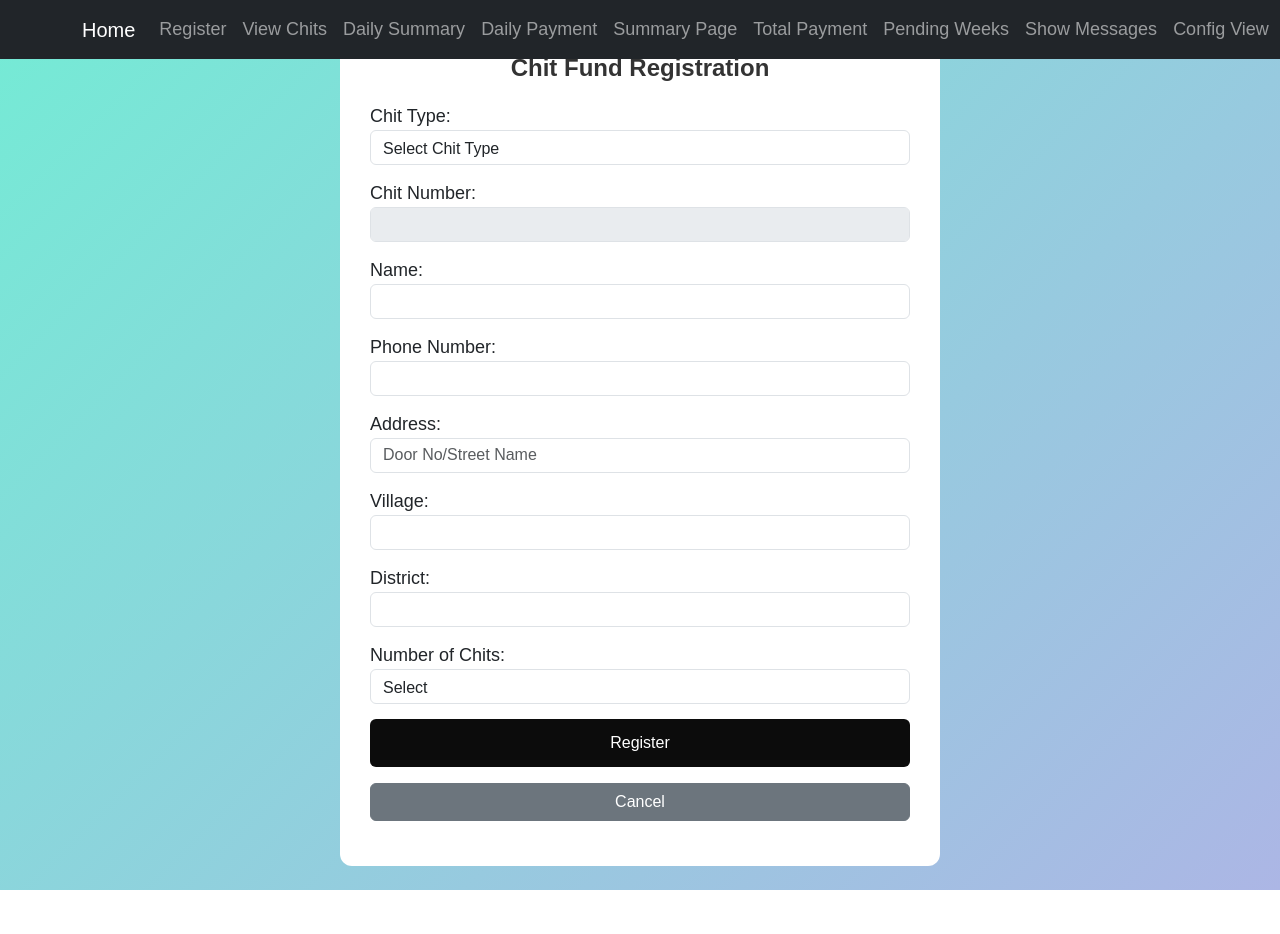
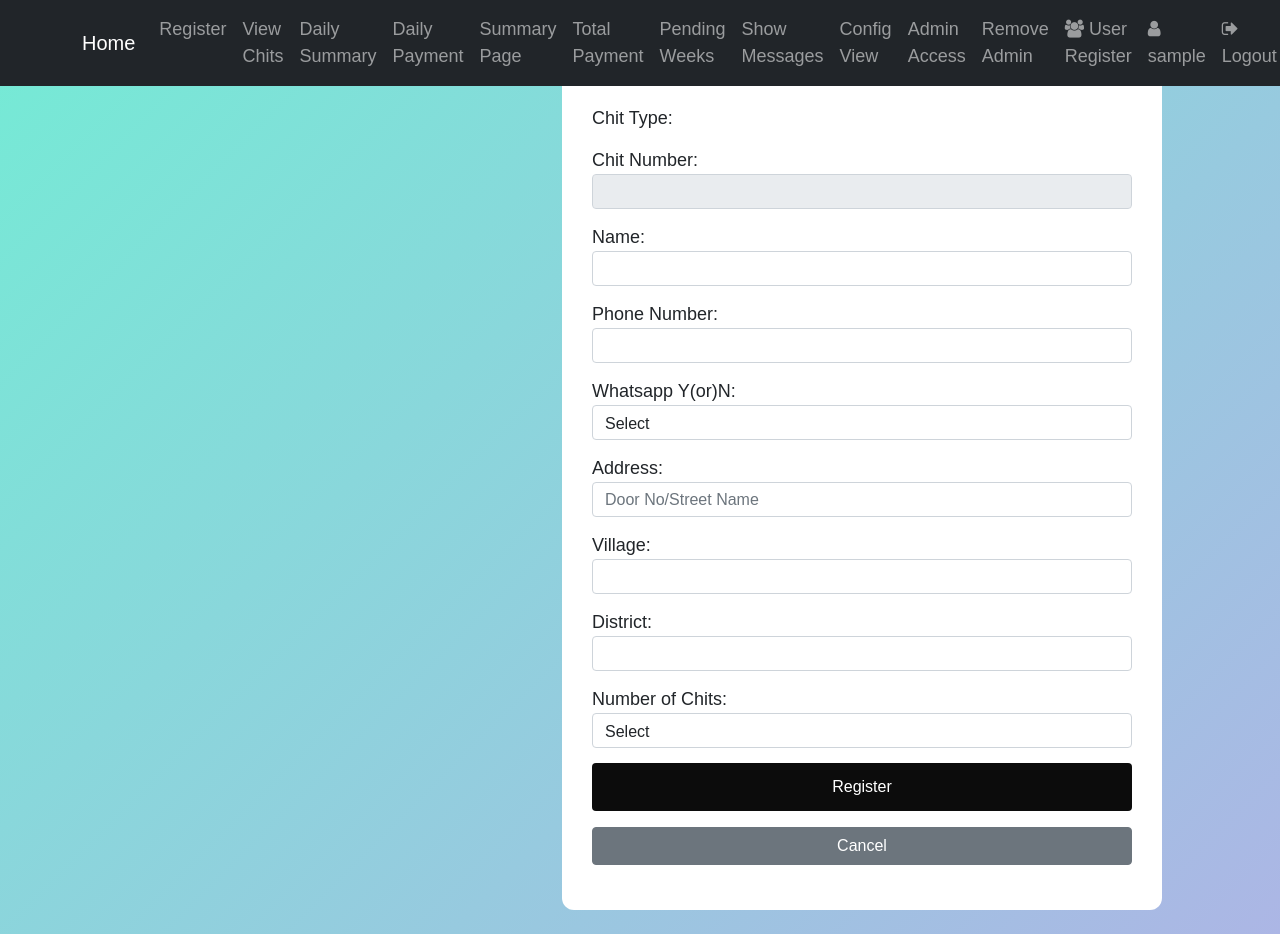
Before and after one commit to mahil-tech-academy/mahil-chitfund-app, a Django app: template CHITPROJECT/chitproject/chitapp/templates/register_chit.html in a window 1280 px wide. Before the commit the page ends 890 px from the top, so only its background shows below. Run offline with Django 5.2, Linux system fonts and the light colour scheme; the template is opened without the code that fills it: values that come from a table or form of the project are taken from there, others are empty; the visitor is signed in with stand-in values (Sample User, id 1).

Commit message:
Update register_chit.html

```diff
--- a/CHITPROJECT/chitproject/chitapp/templates/register_chit.html
+++ b/CHITPROJECT/chitproject/chitapp/templates/register_chit.html
@@ -6,35 +6,17 @@ Chit Fund Project | Registration
 
 {% block content %}
 <!DOCTYPE html>
-<html lang="en">
+<html>
 <head>
-    <meta charset="UTF-8">
-    <meta name="viewport" content="width=device-width, initial-scale=1.0">
     <title>Register Chit Fund</title>
-    <link href="https://cdn.jsdelivr.net/npm/bootstrap@5.3.0/dist/css/bootstrap.min.css" rel="stylesheet">
     <style>
         body {
             background: linear-gradient(135deg, #74ebd5, #acb6e5);
-            display: flex;
-            flex-direction: column;
-            align-items: center;
-            justify-content: center;
-            min-height: 110vh;
             font-family: Arial, sans-serif;
-            text-align: center;
+            text-align: left;
             font-size: 18px;
+
         }
-         nav {
-        background-color: #1e1e1e;
-        display: flex;
-        justify-content: space-between;
-        align-items: center;
-        padding: 10px 25px;
-        flex-wrap: nowrap;
-        white-space: nowrap;
-        overflow-x: auto;
-    }
-
 
         .form-container {
             max-width: 600px;
@@ -44,13 +26,15 @@ Chit Fund Project | Registration
             border-radius: 12px;
             margin: auto;
             text-align: left;
+            margin-left: 480px;
         }
         .form-title {
-            font-size: 24px;
+            font-size: 26px;
             font-weight: bold;
             text-align: center;
             color: #333;
             margin-bottom: 20px;
+            font-family:'Segoe UI', Tahoma, Geneva, Verdana, sans-serif;
         }
         .form-group {
             font-weight: 300;
@@ -75,6 +59,7 @@ Chit Fund Project | Registration
         .btn-primary:hover {
             background: #0a0a0a;
         }
+
     </style>
 </head>
 <body>
@@ -101,14 +86,18 @@ Chit Fund Project | Registration
                 <form method="POST">
                     {% csrf_token %}
 
+
                     <div class="form-group">
-                        <label for="chit_Type"><strong>Chit Type:</strong></label>
-                        <select name="chit_Type" id="chit_Type" required class="form-control">
-                            <option value="">Select Chit Type</option>
+                        <label><strong>Chit Type:</strong></label>
+                        <div id="chitTypeButtons" class="d-flex flex-wrap gap-2">
                             {% for key, value in chit_type.items %}
-                                <option value="{{ key }}" data-key="{{ value }}">{{ key }}</option>
+                            <button type="button" class="btn btn-outline-dark chit-type-btn" data-key="{{ value }}" data-value="{{ key }}">
+                                {{ key }}
+                            </button>
                             {% endfor %}
-                        </select>
+                        </div>
+
+                        <input type="hidden" name="chit_Type" id="chit_Type" required>
                     </div>
 
                     <div class="form-group">
@@ -124,6 +113,15 @@ Chit Fund Project | Registration
                     <div class="form-group">
                         <label for="phoneNumber"><strong>Phone Number:</strong></label>
                         <input type="text" id="phoneNumber" name="phoneNumber" required class="form-control">
+                    </div>
+
+                    <div class="form-group">
+                        <label for="whatsapp"><strong>Whatsapp Y(or)N:</strong></label>
+                        <select id="text" id="whatsapp" name="whatsapp" required class="form-control">
+                            <option value="">Select</option>
+                            <option value="Yes">Yes</option>
+                            <option value="No">No</option>
+                        </select>
                     </div>
 
                     <div class="form-group">
@@ -167,25 +165,31 @@ Chit Fund Project | Registration
         </section>
     </div>
 
-    <script>
-        document.addEventListener("DOMContentLoaded", function() {
-            let chitTypeField = document.getElementById("chit_Type");
-            let lastDigitsField = document.getElementById("lastDigits");
+<script>
+    document.addEventListener("DOMContentLoaded", function () {
+        const chitTypeButtons = document.querySelectorAll(".chit-type-btn");
+        const hiddenChitTypeInput = document.getElementById("chit_Type");
+        const lastDigitsField = document.getElementById("lastDigits");
 
-            function formatFourDigit(num) {
-                return String(num).padStart(4, '0');
-            }
+        function formatFourDigit(num) {
+            return String(num).padStart(4, '0');
+        }
 
-            function updateChitNumber() {
-                let selectedOption = chitTypeField.options[chitTypeField.selectedIndex];
-                let selectedKey = selectedOption.getAttribute("data-key");
-                lastDigitsField.value = (selectedKey.substring(0, 4) + (formatFourDigit(parseInt(selectedKey.substring(5, 9)) + 1)));
-            }
+        chitTypeButtons.forEach(button => {
+            button.addEventListener("click", function () {
+                chitTypeButtons.forEach(btn => btn.classList.remove("active"));
+                this.classList.add("active");
 
-            chitTypeField.addEventListener("change", updateChitNumber);
-            lastDigitsField.addEventListener("input", updateChitNumber);
+                hiddenChitTypeInput.value = this.getAttribute("data-value");
+
+                const selectedKey = this.getAttribute("data-key");
+                const newNumber = selectedKey.substring(0, 4) + formatFourDigit(parseInt(selectedKey.substring(5, 9)) + 1);
+                lastDigitsField.value = newNumber;
+            });
         });
-    </script>
+    });
+</script>
+
 
 </body>
 </html>
```
